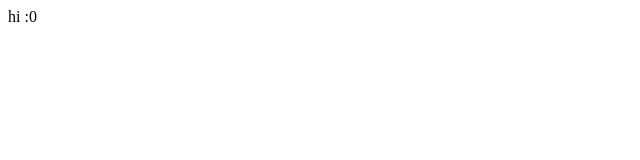
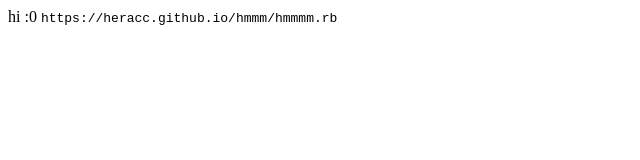
Before and after one commit to Heracc/hmmm, a plain HTML site: page index.html in a window 1280 px wide. Shown: the whole page, without its empty margins (0-640 px from the left). Drawn offline with Linux system fonts and the light colour scheme.

Commit message:
Update index.html
HMMMMMMMMM MMMMMMMMM M M,MK MM M M M M M, M M MM M, M M.

```diff
--- a/index.html
+++ b/index.html
@@ -1,3 +1,4 @@
 <body>
   <p> hi :0
+    <kbd>https://heracc.github.io/hmmm/hmmmm.rb</KBD>
 </body>
```
